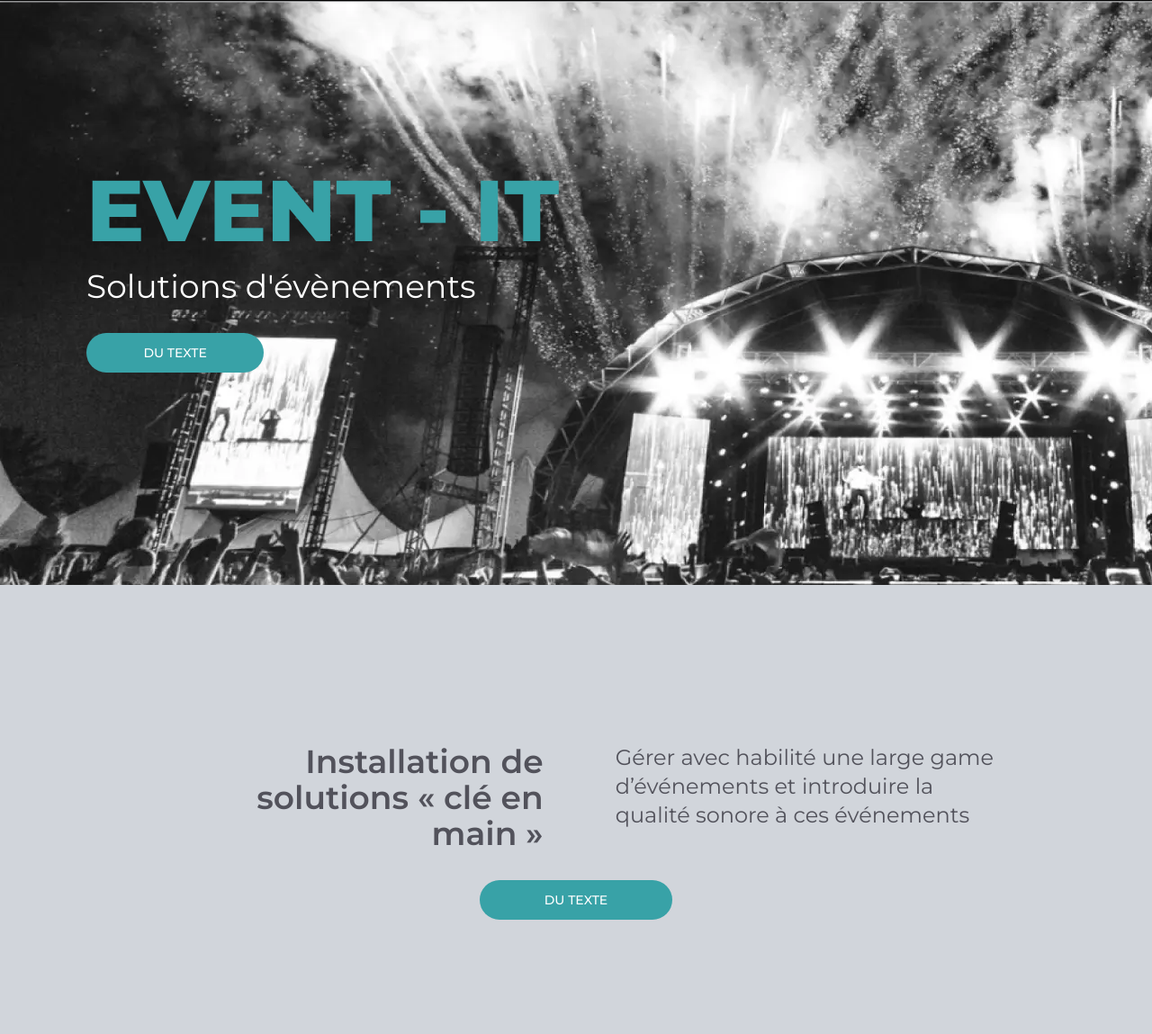
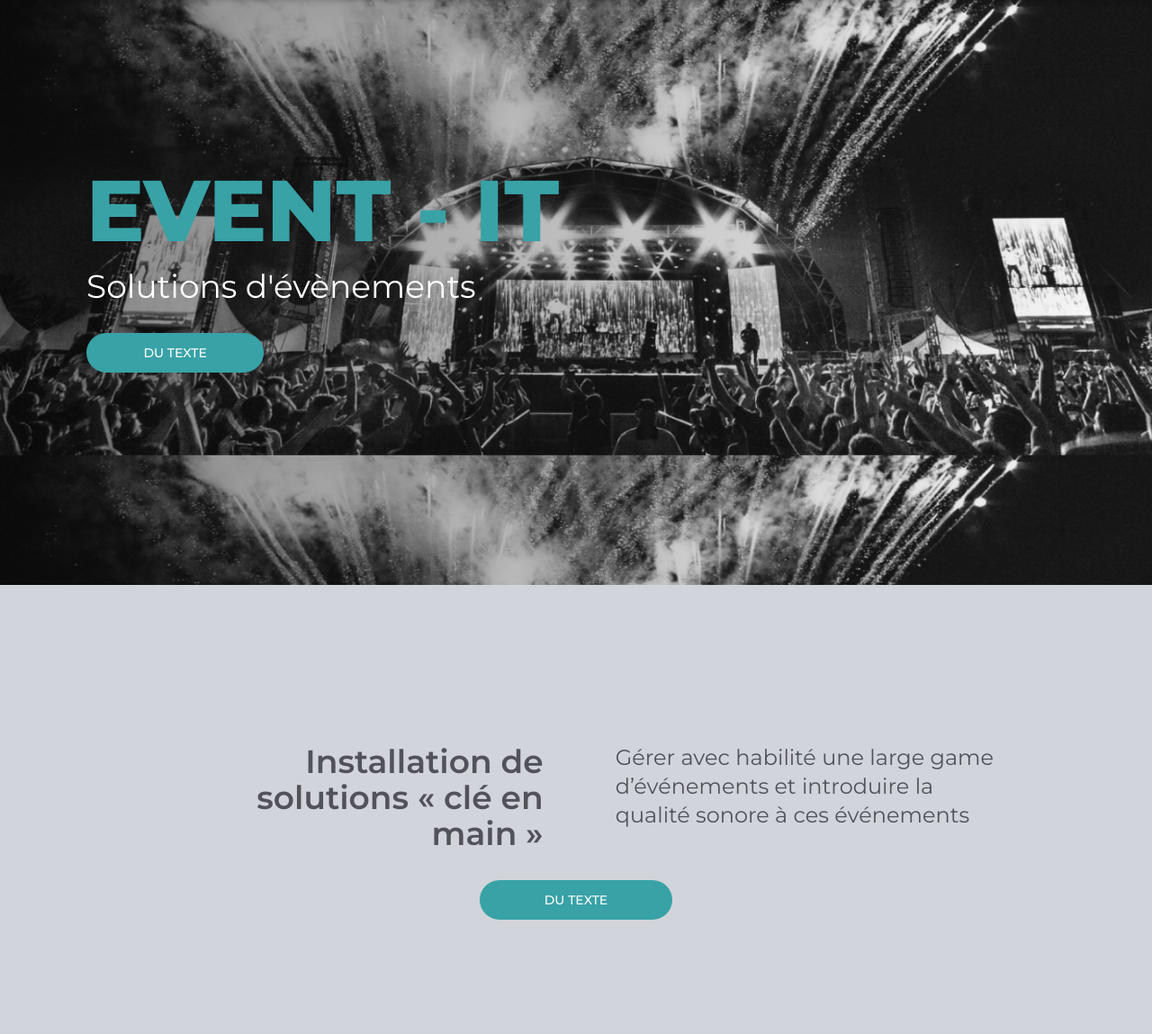
Before and after one commit to mathysIN/APP-7C, a PHP site: page / in a window 1280 px wide. Shown: the part 68-1217 px from the top of the page at 90% size. Run offline with PHP 8.4, Linux system fonts and the light colour scheme.

Commit message:
Improved home & windows script

```diff
--- a/informatique/api/public/home.php
+++ b/informatique/api/public/home.php
@@ -1,12 +1,16 @@
 <div class="flex flex-col w-full">
-    <section class="relative h-[500px] md:h-[700px] lg:h-[650px]" style="background-image: url(/resources/home.webp)">
-        <div class="absolute inset-0 "></div>
-        <div class="relative z-10 flex flex-col justify-center pl-24 text-left h-[600px]">
+
+
+    <section class="relative h-[500px] md:h-[700px] lg:h-[650px]">
+        <div class="background-animation"></div>
+        <div class="absolute inset-0 bg-gradient-to-r from-black from opacity-50 to-transparent "></div>
+        <div class="relative z-10 flex flex-col justify-center pl-24 text-left h-[600px]    ">
             <h1 class="text-8xl font-extrabold text-eventit-500">EVENT - IT</h1>
             <p class="mt-4  text-white text-4xl ">
                 Solutions d'évènements
             </p>
-            <a class="inline-flex w-1/6 mt-8 px-8 py-3 text-sm font-medium text-white bg-eventit-500 rounded-3xl justify-center hover:bg-eventit-500" href="#">
+            <a class="inline-flex w-1/6 mt-8 px-8 py-3 text-sm font-medium text-white bg-eventit-500 rounded-3xl justify-center hover:bg-eventit-500"
+                href="#">
                 DU TEXTE
             </a>
         </div>
@@ -14,10 +18,12 @@
     <section class="relative h-[500px] md:h-[700px] lg:h-[500px] bg-gray-300">
         <div class="flex justify-center pt-44 w-full gap-20 px-40 text-zinc-600">
             <div class="w-2/4 text-right font-semibold pl-20 text-4xl">Installation de solutions « clé en main »</div>
-            <div class="w-2/4 text-2xl">Gérer avec habilité une large game d’événements et  introduire la qualité sonore à ces événements  </div>
+            <div class="w-2/4 text-2xl">Gérer avec habilité une large game d’événements et introduire la qualité sonore
+                à ces événements </div>
         </div>
         <div class="text-center">
-            <a class="inline-flex w-1/6 mt-8 px-8 py-3 text-sm font-medium text-white bg-eventit-500 rounded-3xl justify-center hover:bg-eventit-500" href="#">
+            <a class="inline-flex w-1/6 mt-8 px-8 py-3 text-sm font-medium text-white bg-eventit-500 rounded-3xl justify-center hover:bg-eventit-500"
+                href="#">
                 DU TEXTE
             </a>
         </div>
@@ -26,20 +32,27 @@
         <h2 class="text-3xl font-bold text-center text-white md:text-4xl lg:text-5xl">Nos produits</h2>
         <div class="grid mt-8 gap-6 justify-items-center md:grid-cols-2 lg:grid-cols-3">
             <div class="flex flex-col justify-center px-10 w-96 h-80 text-center bg-white rounded-3xl">
-                <h3 class="mt-4 text-lg font-medium text-eventit-500">Mise en place d’un système de capteurs sonores modulaires. Ces capteurs seraient paramétrables selon le type d’événement organisé par le client.</h3>
-                <a class="inline-flex w-2/4 self-center mt-8 px-8 py-3 text-sm font-medium text-white bg-eventit-500 rounded-3xl justify-center hover:bg-eventit-500" href="#">
+                <h3 class="mt-4 text-lg font-medium text-eventit-500">Mise en place d’un système de capteurs sonores
+                    modulaires. Ces capteurs seraient paramétrables selon le type d’événement organisé par le client.
+                </h3>
+                <a class="inline-flex w-2/4 self-center mt-8 px-8 py-3 text-sm font-medium text-white bg-eventit-500 rounded-3xl justify-center hover:bg-eventit-500"
+                    href="#">
                     DU TEXTE
                 </a>
             </div>
             <div class="flex flex-col justify-center px-10 w-96 h-80 text-center bg-white rounded-3xl">
-                <h3 class="mt-4 text-lg font-medium text-eventit-500">Accessibilité et gestion des données sonores de l’événement organisé par le client et traitement statistique de ces données avec interface web.</h3>
-                <a class="inline-flex w-2/4 self-center mt-8 px-8 py-3 text-sm font-medium text-white bg-eventit-500 rounded-3xl justify-center hover:bg-eventit-500" href="#">
+                <h3 class="mt-4 text-lg font-medium text-eventit-500">Accessibilité et gestion des données sonores de
+                    l’événement organisé par le client et traitement statistique de ces données avec interface web.</h3>
+                <a class="inline-flex w-2/4 self-center mt-8 px-8 py-3 text-sm font-medium text-white bg-eventit-500 rounded-3xl justify-center hover:bg-eventit-500"
+                    href="#">
                     DU TEXTE
                 </a>
             </div>
             <div class="flex flex-col justify-center px-10 w-96 h-80 text-center bg-white rounded-3xl">
-                <h3 class="mt-4 text-lg font-medium text-eventit-500">Gestion de capteurs sonores et d’actions déprtées tels que des affichages de données. </h3>
-                <a class="inline-flex w-2/4 self-center mt-8 px-8 py-3 text-sm font-medium text-white bg-eventit-500 rounded-3xl justify-center hover:bg-eventit-500" href="#">
+                <h3 class="mt-4 text-lg font-medium text-eventit-500">Gestion de capteurs sonores et d’actions déprtées
+                    tels que des affichages de données. </h3>
+                <a class="inline-flex w-2/4 self-center mt-8 px-8 py-3 text-sm font-medium text-white bg-eventit-500 rounded-3xl justify-center hover:bg-eventit-500"
+                    href="#">
                     DU TEXTE
                 </a>
             </div>
@@ -50,15 +63,20 @@
         <div class="grid mt-8 gap-6 px-56 justify-items-center md:grid-cols-2 lg:grid-cols-2">
             <div class="flex flex-col justify-center px-10 w-96 h-80 text-center">
                 <img class="w-10 self-center" src="/resources/instagram.webp" alt="Instagram">
-                <h3 class="mt-4 text-lg font-medium text-zinc-600">Mise en place d’un système de capteurs sonores modulaires. Ces capteurs seraient paramétrables selon le type d’événement organisé par le client.</h3>
-                <a class="inline-flex w-2/4 self-center mt-8 px-8 py-3 text-sm font-medium text-white bg-eventit-500 rounded-3xl justify-center hover:bg-eventit-500" href="#">
+                <h3 class="mt-4 text-lg font-medium text-zinc-600">Mise en place d’un système de capteurs sonores
+                    modulaires. Ces capteurs seraient paramétrables selon le type d’événement organisé par le client.
+                </h3>
+                <a class="inline-flex w-2/4 self-center mt-8 px-8 py-3 text-sm font-medium text-white bg-eventit-500 rounded-3xl justify-center hover:bg-eventit-500"
+                    href="#">
                     DU TEXTE
                 </a>
             </div>
             <div class="flex flex-col justify-center px-10 w-96 h-80 text-center">
                 <img class="w-10 self-center" src="/resources/instagram.webp" alt="Instagram">
-                <h3 class="mt-4 text-lg font-medium text-zinc-600">Accessibilité et gestion des données sonores de l’événement organisé par le client et traitement statistique de ces données avec interface web.</h3>
-                <a class="inline-flex w-2/4 self-center mt-8 px-8 py-3 text-sm font-medium text-white bg-eventit-500 rounded-3xl justify-center hover:bg-eventit-500" href="#">
+                <h3 class="mt-4 text-lg font-medium text-zinc-600">Accessibilité et gestion des données sonores de
+                    l’événement organisé par le client et traitement statistique de ces données avec interface web.</h3>
+                <a class="inline-flex w-2/4 self-center mt-8 px-8 py-3 text-sm font-medium text-white bg-eventit-500 rounded-3xl justify-center hover:bg-eventit-500"
+                    href="#">
                     DU TEXTE
                 </a>
             </div>
@@ -133,4 +151,28 @@
     body {
         background-color: #f3f4f6;
     }
+
+    .background-animation {
+        position: absolute;
+        top: 0;
+        left: 0;
+        width: 100%;
+        height: 100%;
+        background-image: url('/resources/home.jpg');
+        background-size: 100%;
+        animation: zoomBackground 1s ease forwards;
+        z-index: -1;
+    }
+
+    @keyframes zoomBackground {
+        from {
+            background-size: 110%;
+            /* Initial size */
+        }
+
+        to {
+            background-size: 100%;
+            /* Final size */
+        }
+    }
 </style>
--- a/informatique/api/public/index.php
+++ b/informatique/api/public/index.php
@@ -12,8 +12,25 @@ function getFullPath($path)
 function serveStaticResource($uri)
 {
     if (file_exists($uri) && is_readable($uri)) {
-        $mime = mime_content_type($uri);
-        header("Content-Type: $mime");
+
+        $filename = basename($uri);
+        $file_extension = strtolower(substr(strrchr($filename, "."), 1));
+
+        switch ($file_extension) {
+            case "gif":
+            case "png":
+            case "jpeg":
+            case "jpg":
+            case "webp":
+            case "svg":
+                $ctype = "image/" . $file_extension;
+                break;
+            case "css":
+                $ctype = "text/" . $file_extension;
+            default:
+        }
+
+        header('Content-type: ' . $ctype);
         readfile($uri);
         return true;
     }
@@ -73,7 +90,7 @@ if (!isset($page_path)) {
         if (file_exists(getFullPath($potential_page_page))) {
             $page_path = $potential_page_page;
             break;
-        };
+        }
     }
 }
 
@@ -97,11 +114,15 @@ $footer_path = getFullPath('../components/footer.php');
 <head>
     <meta charset="UTF-8">
     <meta name="viewport" content="width=device-width, initial-scale=1.0">
-    <title><?php echo $page_title ?></title>
+    <title>
+        <?php echo $page_title ?>
+    </title>
     <link href="/resources/style.css" rel="stylesheet">
     <link rel="preconnect" href="https://fonts.googleapis.com">
     <link rel="preconnect" href="https://fonts.gstatic.com" crossorigin>
-    <link href="https://fonts.googleapis.com/css2?family=Montserrat:ital,wght@0,100..900;1,100..900&display=swap" rel="stylesheet">
+    <link href="https://fonts.googleapis.com/css2?family=Montserrat:ital,wght@0,100..900;1,100..900&display=swap"
+        rel="stylesheet">
+    <link rel="icon" type="image/x-icon" href="/resources/favicon.png">
 </head>
 
 <body class="flex flex-col min-h-screen font-[Montserrat]">
--- a/informatique/api/public/resources/style.css
+++ b/informatique/api/public/resources/style.css
@@ -962,6 +910,38 @@ h5 {
 .bg-zinc-900 {
   --tw-bg-opacity: 1;
   background-color: rgb(24 24 27 / var(--tw-bg-opacity));
+}
+
+.bg-opacity-50 {
+  --tw-bg-opacity: 0.5;
+}
+
+.bg-opacity-0 {
+  --tw-bg-opacity: 0;
+}
+
+.bg-gradient-to-t {
+  background-image: linear-gradient(to top, var(--tw-gradient-stops));
+}
+
+.bg-gradient-to-r {
+  background-image: linear-gradient(to right, var(--tw-gradient-stops));
+}
+
+.from-black {
+  --tw-gradient-from: #000 var(--tw-gradient-from-position);
+  --tw-gradient-to: rgb(0 0 0 / 0) var(--tw-gradient-to-position);
+  --tw-gradient-stops: var(--tw-gradient-from), var(--tw-gradient-to);
+}
+
+.from-gray-600 {
+  --tw-gradient-from: #4b5563 var(--tw-gradient-from-position);
+  --tw-gradient-to: rgb(75 85 99 / 0) var(--tw-gradient-to-position);
+  --tw-gradient-stops: var(--tw-gradient-from), var(--tw-gradient-to);
+}
+
+.to-transparent {
+  --tw-gradient-to: transparent var(--tw-gradient-to-position);
 }
 
 .p-2 {
@@ -1227,6 +1167,10 @@ h5 {
 
 .underline {
   text-decoration-line: underline;
+}
+
+.opacity-50 {
+  opacity: 0.5;
 }
 
 .shadow-md {
```
Also changed, not shown: other parts of informatique/api/public/resources/style.css (+46 -138 lines), informatique/README.md, informatique/api/public/resources/favicon.png (added), informatique/api/public/resources/home.jpg (added), informatique/api/public/resources/logo-event-it-clean.png (added), 1 other file.
